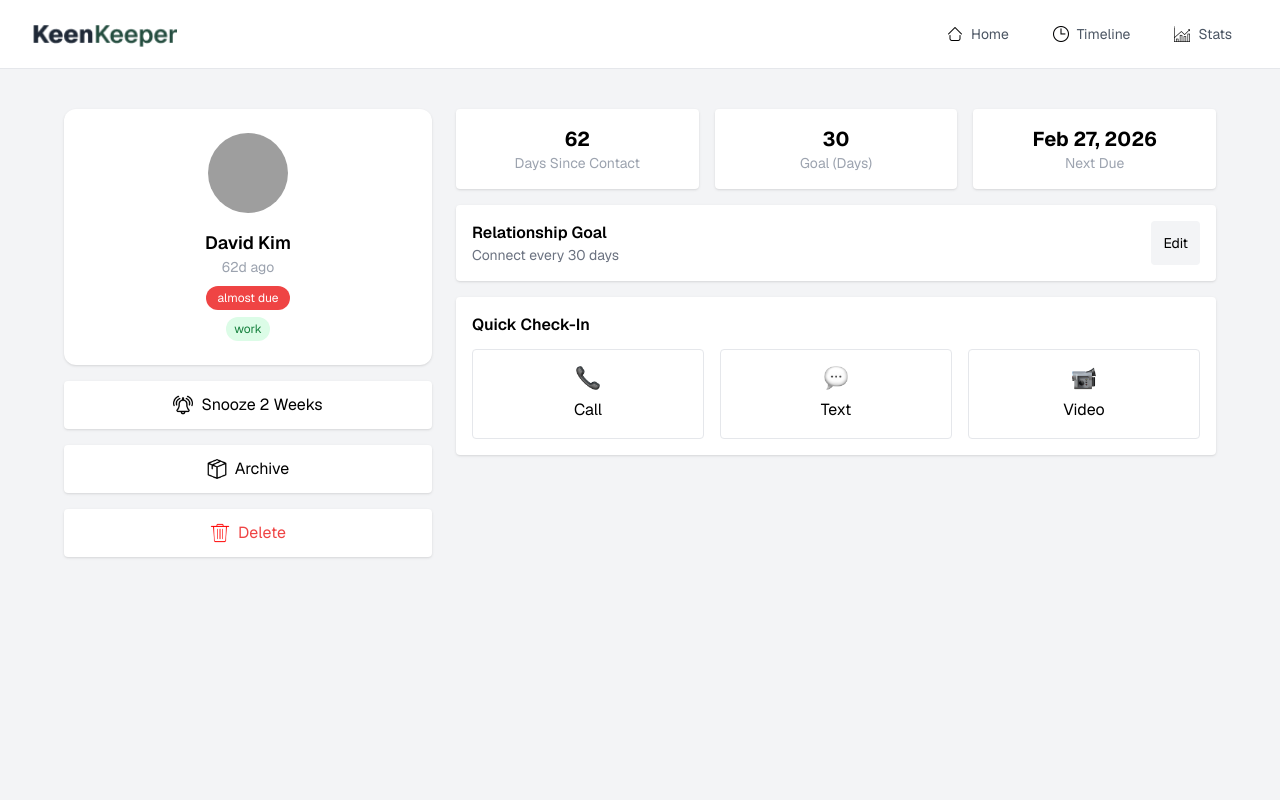
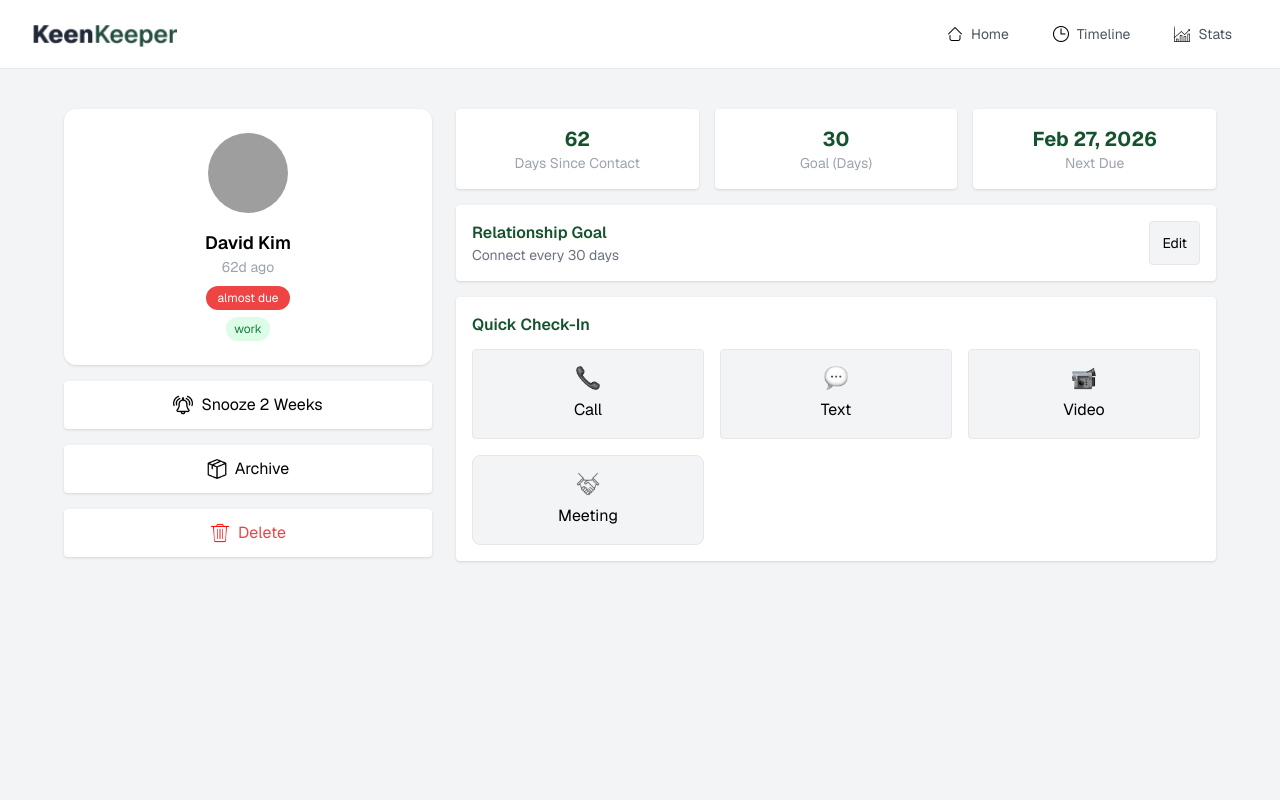
Before and after one commit to eshusazzad-max/keen-keeper-A7, a React (Vite) app: page /friend/1 in a window 1280 px wide. Shown: the top 800 px of the page. Built offline with nearby package versions, Linux system fonts and the light colour scheme; grey boxes are pictures that could not be loaded.

Commit message:
timeline section and friend details section done

```diff
--- a/src/App.jsx
+++ b/src/App.jsx
@@ -3,15 +3,19 @@ import Home from "./pages/Home";
 import Navbar from "./components/navbar";
 import Footer from "./components/Footer";
 import FriendDetails from "./pages/FriendDetails";
+import Timeline from "./pages/Timeline";
+import { useState } from "react";
 
 
 function App() {
+  const [timeline, setTimeline] = useState([]);
   return (
     <BrowserRouter>
       <Navbar/>
       <Routes>
         <Route path="/" element={<Home />} />
-        <Route path="/friend/:id" element={<FriendDetails/>} />
+        <Route path="/friend/:id" element={<FriendDetails  setTimeline={setTimeline} />} />
+        <Route path="/timeline" element={<Timeline timeline={timeline} />} />
       </Routes>
       <Footer/>
     </BrowserRouter>
--- a/src/pages/FriendDetails.jsx
+++ b/src/pages/FriendDetails.jsx
@@ -8,8 +8,21 @@ import deleteIcon from "../assets/delete.png";
 import callIcon from "../assets/call.png";
 import textIcon from "../assets/text.png";
 import videoIcon from "../assets/video.png";
+import meetIcon from "../assets/agreement.png";
 
-const FriendDetails = () => {
+const FriendDetails = ({ setTimeline }) => {
+  const addToTimeline = (type) => {
+  const newEntry = {
+    id: Date.now(),
+    type: type,
+    name: friend.name,
+    date: new Date().toDateString(),
+  };
+
+  setTimeline((prev) => [newEntry, ...prev]);
+
+  alert(type + " added!");
+ };
   const { id } = useParams();
 
   const friend = friends.find(f => f.id == id);
@@ -77,17 +90,17 @@ const FriendDetails = () => {
           {/* Stats */}
           <div className="grid grid-cols-1 sm:grid-cols-3 gap-4">
             <div className="bg-white p-4 rounded shadow text-center">
-              <h2 className="text-xl font-bold">{friend.days_since_contact}</h2>
+              <h2 className="text-green-900 text-xl font-bold">{friend.days_since_contact}</h2>
               <p className="text-gray-400 text-sm">Days Since Contact</p>
             </div>
 
             <div className="bg-white p-4 rounded shadow text-center">
-              <h2 className="text-xl font-bold">30</h2>
+              <h2 className="text-green-900 text-xl font-bold">30</h2>
               <p className="text-gray-400 text-sm">Goal (Days)</p>
             </div>
 
             <div className="bg-white p-4 rounded shadow text-center">
-              <h2 className="text-xl font-bold">Feb 27, 2026</h2>
+              <h2 className="text-green-900 text-xl font-bold">Feb 27, 2026</h2>
               <p className="text-gray-400 text-sm">Next Due</p>
             </div>
           </div>
@@ -95,32 +108,39 @@ const FriendDetails = () => {
           {/* Goal */}
           <div className="bg-white p-4 rounded shadow flex justify-between">
             <div>
-              <h3 className="font-semibold">Relationship Goal</h3>
+              <h3 className="text-green-900 font-semibold">Relationship Goal</h3>
               <p className="text-gray-500 text-sm">Connect every 30 days</p>
             </div>
 
-            <button className="text-sm bg-gray-100 px-3 py-1 rounded">Edit</button>
+            <button className="text-sm bg-gray-100 border px-3 py-1 rounded">Edit</button>
           </div>
 
           {/* Quick Check-In */}
           <div className="bg-white p-4 rounded shadow">
-            <h3 className="mb-3 font-semibold">Quick Check-In</h3>
+            <h3 className="text-green-900 mb-3 font-semibold">Quick Check-In</h3>
 
             <div className="grid grid-cols-3 gap-4">
 
-              <button className="border p-4 rounded flex flex-col items-center gap-2">
+              <button onClick={() => addToTimeline("Call")}
+               className=" bg-gray-100 border p-4 rounded flex flex-col items-center gap-2">
                 <img src={callIcon} className="w-6 h-6" />
                 Call
               </button>
 
-              <button className="border p-4 rounded flex flex-col items-center gap-2">
+              <button onClick={() => addToTimeline("Text")}className="bg-gray-100 border p-4 rounded flex flex-col items-center gap-2">
                 <img src={textIcon} className="w-6 h-6" />
                 Text
               </button>
 
-              <button className="border p-4 rounded flex flex-col items-center gap-2">
+              <button onClick={() => addToTimeline("Video")} className="bg-gray-100 border p-4 rounded flex flex-col items-center gap-2">
                 <img src={videoIcon} className="w-6 h-6" />
                 Video
+              </button>
+
+              <button  onClick={() => addToTimeline("Meeting")}
+               className="bg-gray-100 border p-4 rounded-lg flex flex-col items-center gap-2">
+                <img src={meetIcon} className="w-6 h-6 opacity-70" />
+                 Meeting
               </button>
 
             </div>
--- a/src/pages/Timeline.jsx
+++ b/src/pages/Timeline.jsx
@@ -0,0 +1,74 @@
+import callIcon from "../assets/call.png";
+import textIcon from "../assets/text.png";
+import videoIcon from "../assets/video.png";
+import meetIcon from "../assets/agreement.png";
+
+const Timeline = ({ timeline }) => {
+  return (
+    <div className="bg-gray-100 min-h-screen py-10">
+
+      <div className="max-w-4xl mx-auto px-4">
+
+        {/* Title */}
+        <h1 className="text-3xl font-bold mb-6">Timeline</h1>
+
+        {/* Filter */}
+        <select className="border border-gray-200 p-2 rounded mb-6">
+          <option>Filter timeline</option>
+          <option>Call</option>
+          <option>Text</option>
+          <option>Video</option>
+          <option>Meeting</option>
+        </select>
+
+        {/* Timeline List */}
+        <div className="space-y-4">
+
+          {timeline.length === 0 && (
+            <p className="text-gray-500">No activity yet</p>
+          )}
+
+          {timeline.map((item) => (
+            <div
+              key={item.id}
+              className="bg-white p-4 rounded-xl border border-gray-200 flex items-center gap-4 hover:bg-gray-50 transition"
+            >
+
+              {/* ICON */}
+              {item.type === "Call" && (
+                <img src={callIcon} className="w-6 h-6 opacity-70" />
+              )}
+
+              {item.type === "Text" && (
+                <img src={textIcon} className="w-6 h-6 opacity-70" />
+              )}
+
+              {item.type === "Video" && (
+                <img src={videoIcon} className="w-6 h-6 opacity-70" />
+              )}
+
+              {item.type === "Meeting" && (
+                <img src={meetIcon} className="w-6 h-6 opacity-70" />
+              )}
+
+              {/* TEXT */}
+              <div>
+                <p className="font-medium">
+                  {item.type} with {item.name}
+                </p>
+                <p className="text-sm text-gray-500">
+                  {item.date}
+                </p>
+              </div>
+
+            </div>
+          ))}
+
+        </div>
+
+      </div>
+    </div>
+  );
+};
+
+export default Timeline;
```
Also changed, not shown: src/assets/agreement.png (added).
